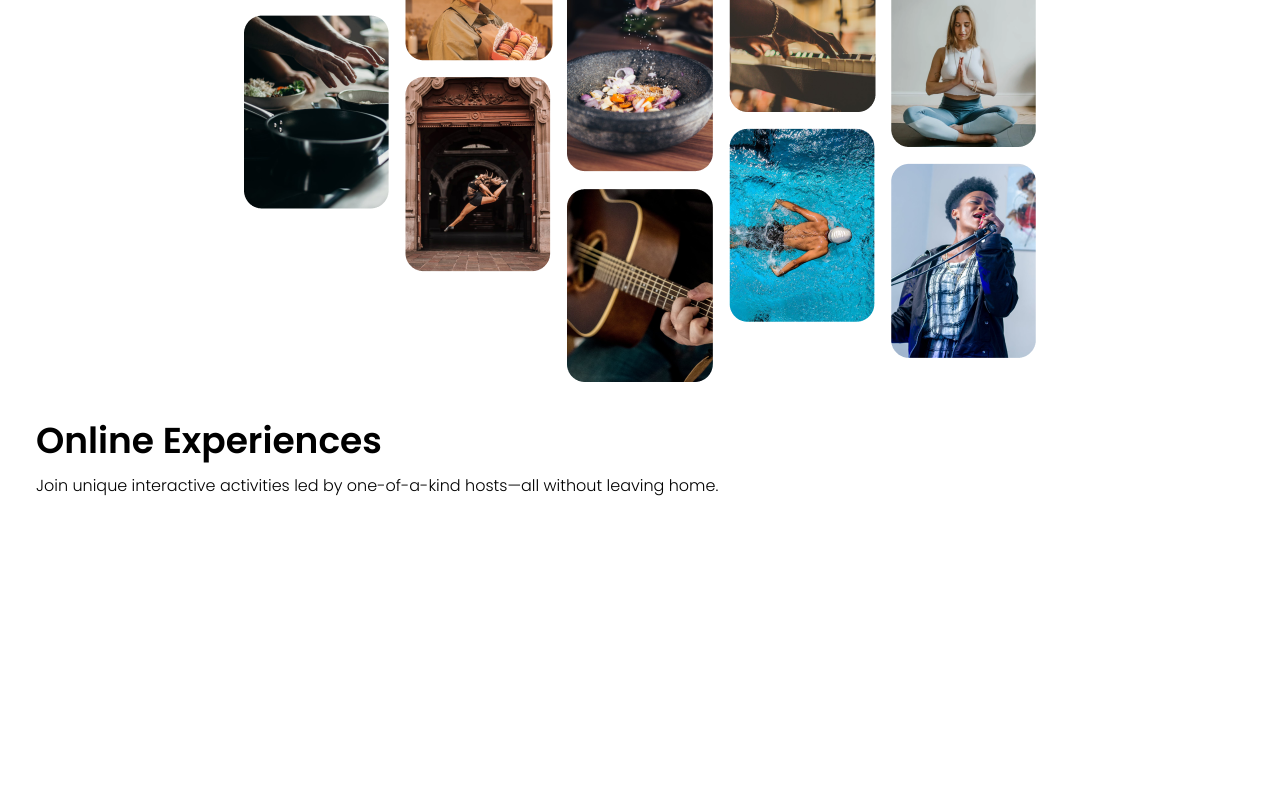
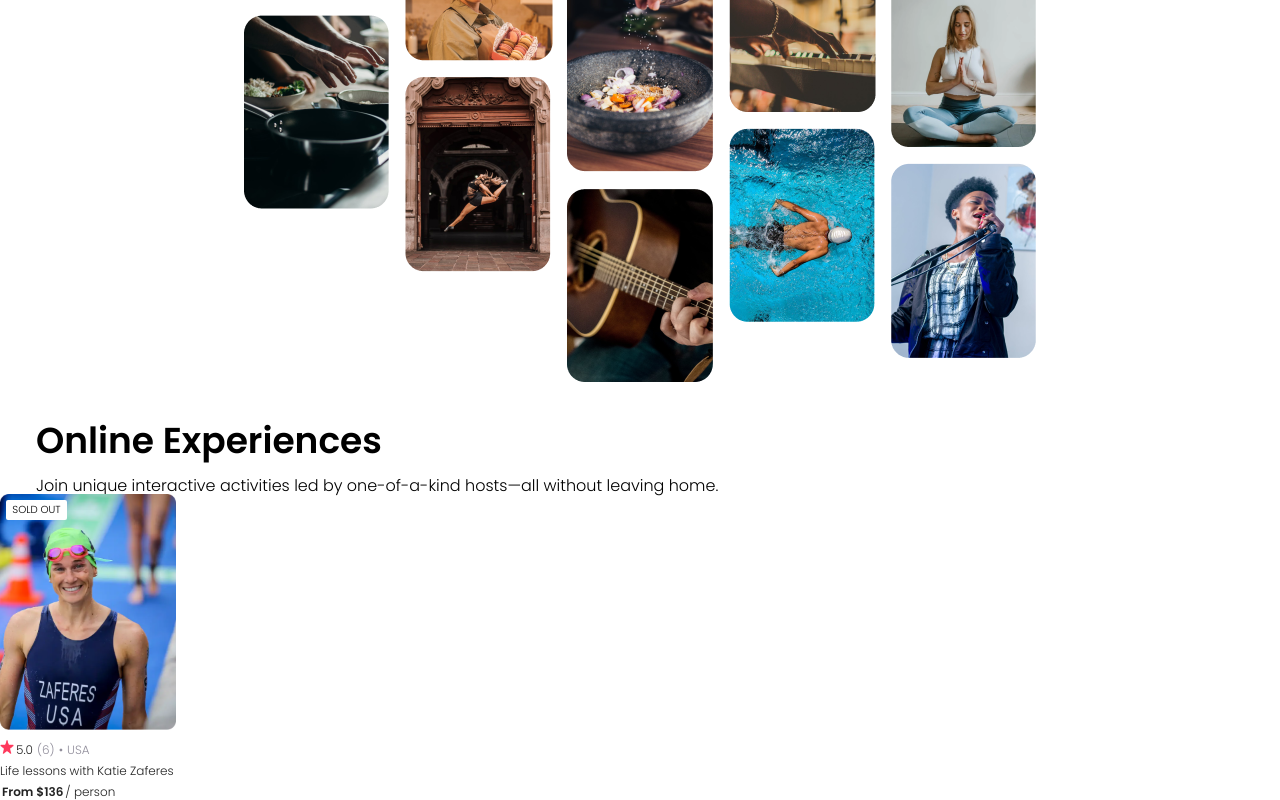
Before and after one commit to timfierek/airbnb-clone, a React (Create React App) app: page / in a window 1280 px wide. Shown: the part 178-978 px from the top of the page. Before the commit the page ends 800 px from the top, so only its background shows below. Built offline with nearby package versions, Linux system fonts and the light colour scheme.

Commit message:
html and styling for first card

```diff
--- a/public/index.html
+++ b/public/index.html
@@ -27,7 +27,7 @@
       work correctly both with client-side routing and a non-root public URL.
       Learn how to configure a non-root public URL by running `npm run build`.
     -->
-    <title>React App</title>
+    <title>Airbnb Online Experiences</title>
   </head>
   <body>
     <noscript>You need to enable JavaScript to run this app.</noscript>
--- a/src/App.css
+++ b/src/App.css
@@ -1,5 +1,6 @@
 * {
     box-sizing: border-box;
+    margin: 0;
 }
 
 nav {
@@ -52,3 +53,78 @@ nav {
     max-width: 100%;
     height: auto;
 }
+
+.card {
+    display: flex;
+    flex-direction: column;
+    justify-items: left;
+    width: 176px;
+    /* margin: 0px 18px; */
+}
+
+.tag {
+    text-transform: uppercase;
+}
+
+.tag-container {
+    position: absolute;
+    display:flex;
+    align-items: center;
+    justify-content: center;
+    background-color: white;
+    margin: 6px;
+    font-weight: 400;
+    font-size: 10.24px;
+    width: 61px;
+    height: 20px;
+    border-radius: 2px;
+}
+
+.rating {
+    display: flex;
+    flex-direction: row;
+    align-items: center;
+    font-size: 12px;
+    font-weight: 300;
+    line-height: 110%;
+    margin-top: 9px;
+}
+
+.rating img {
+    width: 14px;
+    height: 14px;
+}
+
+.rating p {
+    margin: 0px 2px 0px 2px;
+    color: #918E9B;
+    padding-top: 4px;
+}
+
+#score {
+    color: #222222;
+}
+
+.description {
+    font-size: 12px;
+    line-height: 110%;
+    margin: 8px 0px 0px 0px;
+    color: #222222;
+}
+
+.price {
+    display: flex;
+    flex-direction: row;
+    margin: 8px 0px 0px 0px;
+}
+
+.price p {
+    line-height: 110%;
+    font-size: 12px;
+    color: #222222;
+    margin-left: 2px;
+}
+
+#semibold {
+    font-weight: 600;
+}
--- a/src/App.tsx
+++ b/src/App.tsx
@@ -1,6 +1,7 @@
 import React from 'react';
 import Navbar from './components/Navbar';
 import Hero from './components/Hero';
+import Card from './components/Card';
 import './App.css';
 
 function App() {
@@ -8,6 +9,7 @@ function App() {
     <div>
       <Navbar />
       <Hero />
+      <Card />
     </div>
   );
 }
--- /dev/null
+++ b/src/components/Card.tsx
@@ -0,0 +1,31 @@
+import React from "react";
+import katieZaferes from "../images/katie-zaferes.png";
+import star from "../images/star.png";
+
+function Card() {
+    return (
+        <div className="card">
+            <img src={katieZaferes} alt="" className="picture" />
+            <div className="tag-container">
+                <p className="tag">sold out</p>
+            </div>
+
+            <div className="info">
+                <div className="rating">
+                    <img src={star} alt="" />
+                    <p id="score">5.0</p>
+                    <p>(6)</p>
+                    <p>&#x2022;</p>
+                    <p>USA</p>
+                </div>
+                <p className="description">Life lessons with Katie Zaferes</p>
+                <div className="price">
+                    <p id="semibold">From $136</p>
+                    <p>/ person</p>
+                </div>
+            </div>
+        </div>
+    );
+}
+
+export default Card;
```
Also changed, not shown: src/images/katie-zaferes.png (added), src/images/star.png (added).
